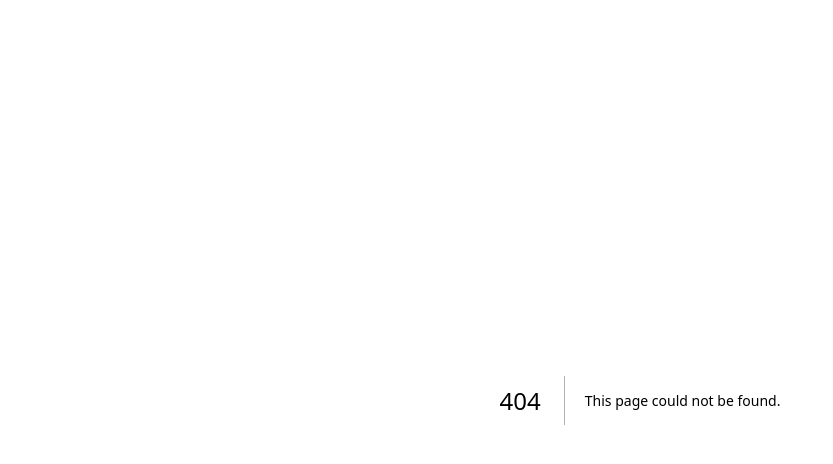
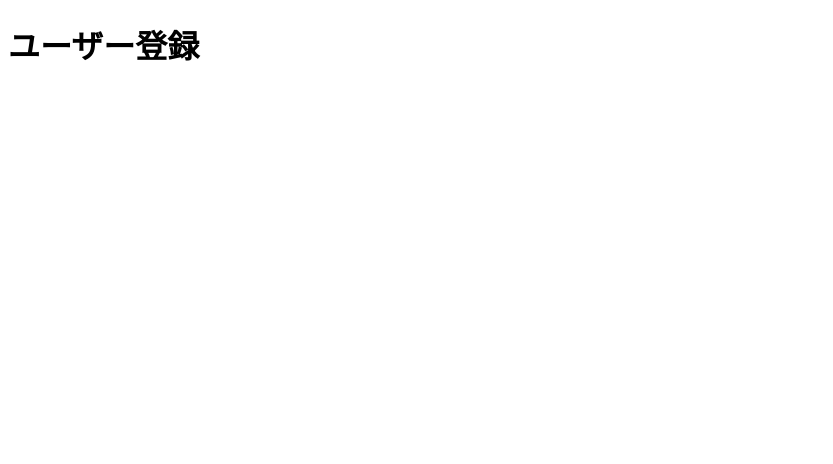
Before and after one commit to nakamuuu-prog/next-market, a Next.js app: page /user/register in a window 1280 px wide. Before the commit this address had no page. Shown: the top 464 px of the page, without its empty margins (0-833 px from the left). Built offline with nearby package versions, Linux system fonts and the light colour scheme.

Commit message:
ユーザー登録画面作成までの雛形作り

```diff
--- /dev/null
+++ b/app/user/register/page.js
@@ -0,0 +1,9 @@
+const Register = () => {
+  return (
+    <div>
+      <h1>ユーザー登録</h1>
+    </div>
+  );
+};
+
+export default Register;
```
Also changed, not shown: app/item/create/page.js (added), app/item/delete/page.js (added), app/item/read/page.js (added), app/item/update/page.js (added), app/user/login/page.js (added).
